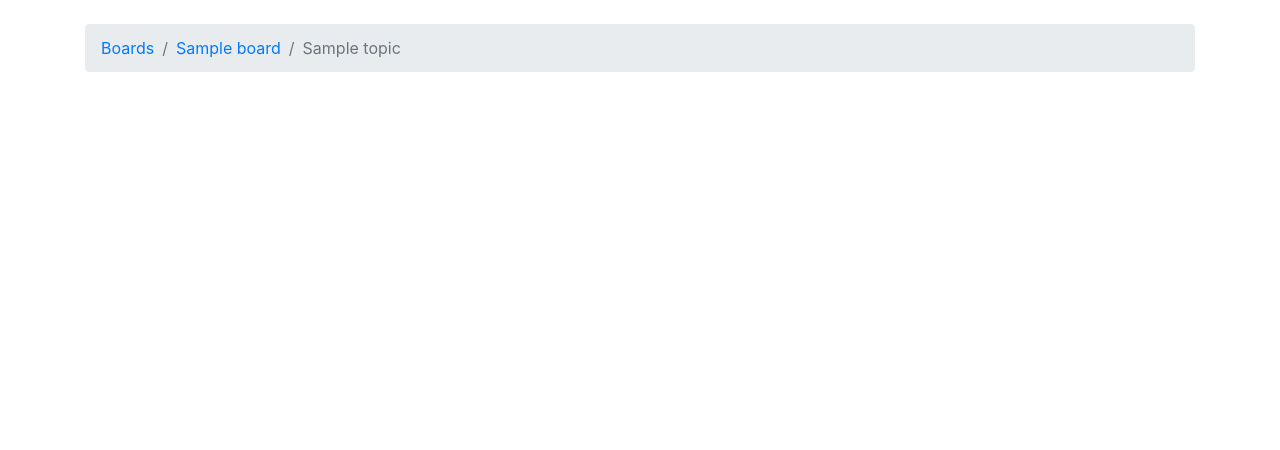
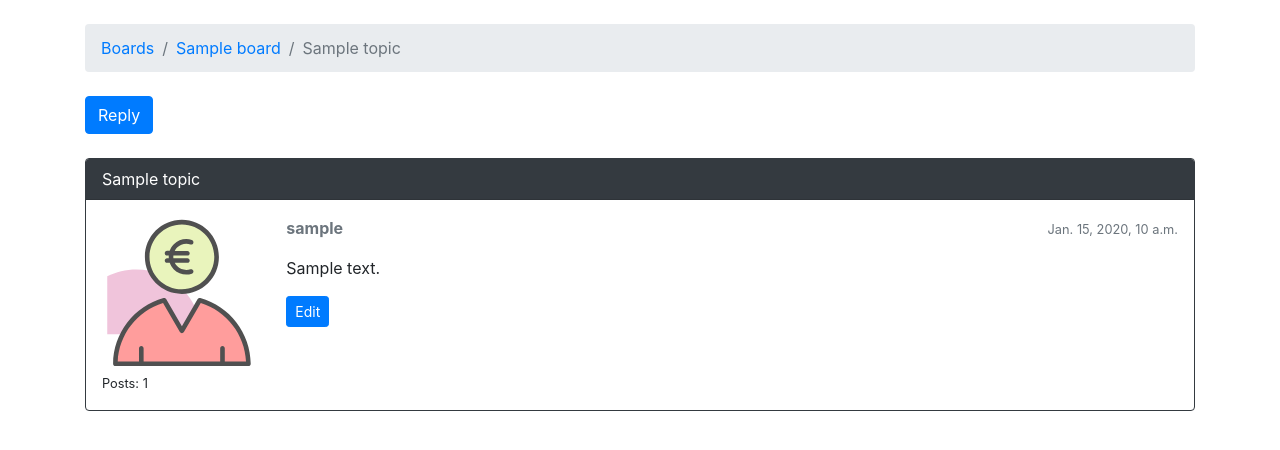
Before and after one commit to Ampersandme/djangoTutorial, a Django app: page /boards/1/topics/1/ in a window 1280 px wide. Shown: the part 56-506 px from the top of the page. Run offline with Django 3.2, Linux system fonts and the light colour scheme; a user stored in the database is signed in; tables that the repository leaves empty hold one stand-in row (values such as "Sample post"); some libraries are stand-ins or nearby versions; some web fonts are replaced.

Commit message:
Part 5 QuerySets

```diff
--- a/djangoTutorial/MyApplication/urls.py
+++ b/djangoTutorial/MyApplication/urls.py
@@ -49,5 +49,6 @@ urlpatterns = [
     url(r'boards/(?P<pk>\d+)/$', views.board_topics, name='board_topics'),
     url(r'^boards/(?P<pk>\d+)/new/$', views.new_topic, name='new_topic'),
     url(r'^boards/(?P<pk>\d+)/topics/(?P<topic_pk>\d+)/$', views.topic_posts, name='topic_posts'),
+    url(r'^boards/(?P<pk>\d+)/topics/(?P<topic_pk>\d+)/reply/$', views.reply_topic, name='reply_topic'),
     url(r'^admin/', admin.site.urls),
 ]
--- a/djangoTutorial/boards/models.py
+++ b/djangoTutorial/boards/models.py
@@ -1,19 +1,28 @@
 from django.db import models
 from django.contrib.auth.models import User
+from django.utils.text import Truncator
 # Create your models here.
 
 
 class Board(models.Model):
     name = models.CharField(max_length=30, unique=True)
     description = models.CharField(max_length=100)
+    def __str__(self):
+        return self.name
 
+    def get_posts_count(self):
+        return Post.objects.filter(topic__board=self).count()
+
+    def get_last_post(self):
+        return Post.objects.filter(topic__board=self).order_by('-created_at').first()
 
 class Topic(models.Model):
     subject = models.CharField(max_length=255)
     last_updated = models.DateTimeField(auto_now_add=True)
     board = models.ForeignKey(Board, on_delete=models.CASCADE, related_name='topics')
     starter = models.ForeignKey(User, on_delete=models.CASCADE, related_name='topics')
-
+    def __str__(self):
+        return self.subject
 
 class Post(models.Model):
     message = models.TextField(max_length=4000)
@@ -22,3 +31,6 @@ class Post(models.Model):
     updated_at = models.DateTimeField(null=True)
     created_by = models.ForeignKey(User, on_delete=models.CASCADE, related_name='posts')
     updated_by = models.ForeignKey(User, on_delete=models.CASCADE, null=True, related_name='+')
+    def __str__(self):
+        truncated_message = Truncator(self.message)
+        return truncated_message.chars(30)
--- a/djangoTutorial/boards/views.py
+++ b/djangoTutorial/boards/views.py
@@ -7,7 +7,7 @@ from django.http import Http404
 
 
 from .models import Board, Topic, Post
-from .forms import NewTopicForm
+from .forms import NewTopicForm, PostForm
 
 def home(request):
     boards = Board.objects.all()
@@ -28,7 +28,7 @@ def new_topic(request, pk):
                 topic=topic,
                 created_by=request.user
             )
-            return redirect('board_topics', pk=board.pk)  # TODO: redirect to the created topic page
+            return redirect('topic_posts', pk=pk, topic_pk=topic.pk)   # <-- here
     else:
         form = NewTopicForm()
     return render(request, 'new_topic.html', {'board': board, 'form': form})
@@ -43,3 +43,18 @@ def board_topics(request, pk):
 def topic_posts(request, pk, topic_pk):
     topic = get_object_or_404(Topic, board__pk=pk, pk=topic_pk)
     return render(request, 'topic_posts.html', {'topic': topic})
+
+@login_required
+def reply_topic(request, pk, topic_pk):
+    topic = get_object_or_404(Topic, board__pk=pk, pk=topic_pk)
+    if request.method == 'POST':
+        form = PostForm(request.POST)
+        if form.is_valid():
+            post = form.save(commit=False)
+            post.topic = topic
+            post.created_by = request.user
+            post.save()
+            return redirect('topic_posts', pk=pk, topic_pk=topic_pk)
+    else:
+        form = PostForm()
+    return render(request, 'reply_topic.html', {'topic': topic, 'form': form})
--- a/djangoTutorial/templates/topic_posts.html
+++ b/djangoTutorial/templates/topic_posts.html
@@ -1,5 +1,7 @@
 
 {% extends 'base.html' %}
+
+{% load static %}
 
 {% block title %}{{ topic.subject }}{% endblock %}
 
@@ -9,6 +11,42 @@
   <li class="breadcrumb-item active">{{ topic.subject }}</li>
 {% endblock %}
 
-{% block content %}
+  {% block content %}
+
+  <div class="mb-4">
+    <a href="#" class="btn btn-primary" role="button">Reply</a>
+  </div>
+
+  {% for post in topic.posts.all %}
+    <div class="card mb-2 {% if forloop.first %}border-dark{% endif %}">
+      {% if forloop.first %}
+        <div class="card-header text-white bg-dark py-2 px-3">{{ topic.subject }}</div>
+      {% endif %}
+      <div class="card-body p-3">
+        <div class="row">
+          <div class="col-2">
+            <img src="{% static 'img/money_man.svg' %}" alt="{{ post.created_by.username }}" class="w-100">
+            <small>Posts: {{ post.created_by.posts.count }}</small>
+          </div>
+          <div class="col-10">
+            <div class="row mb-3">
+              <div class="col-6">
+                <strong class="text-muted">{{ post.created_by.username }}</strong>
+              </div>
+              <div class="col-6 text-right">
+                <small class="text-muted">{{ post.created_at }}</small>
+              </div>
+            </div>
+            {{ post.message }}
+            {% if post.created_by == user %}
+              <div class="mt-3">
+                <a href="#" class="btn btn-primary btn-sm" role="button">Edit</a>
+              </div>
+            {% endif %}
+          </div>
+        </div>
+      </div>
+    </div>
+  {% endfor %}
 
 {% endblock %}
--- a/djangoTutorial/templates/topics.html
+++ b/djangoTutorial/templates/topics.html
@@ -30,7 +30,7 @@
     <tbody>
       {% for topic in board.topics.all %}
         <tr>
-          <td>{{ topic.subject }}</td>
+          <td><a href="{% url 'topic_posts' board.pk topic.pk %}">{{ topic.subject }}</a></td>
           <td>{{ topic.starter.username }}</td>
           <td>0</td>
           <td>0</td>
```
Also changed, not shown: djangoTutorial/boards/forms.py (+6 -1 lines), djangoTutorial/boards/tests/test_view_new_topic.py (+1 -1 lines), djangoTutorial/boards/tests/test_view_reply_topic.py (added, +31 -0 lines), djangoTutorial/templates/home.html (+21 -3 lines), djangoTutorial/templates/reply_topic.html (added, +38 -0 lines), README.md, djangoTutorial/static/img/money_man.png (added), djangoTutorial/static/img/money_man.svg (added).
